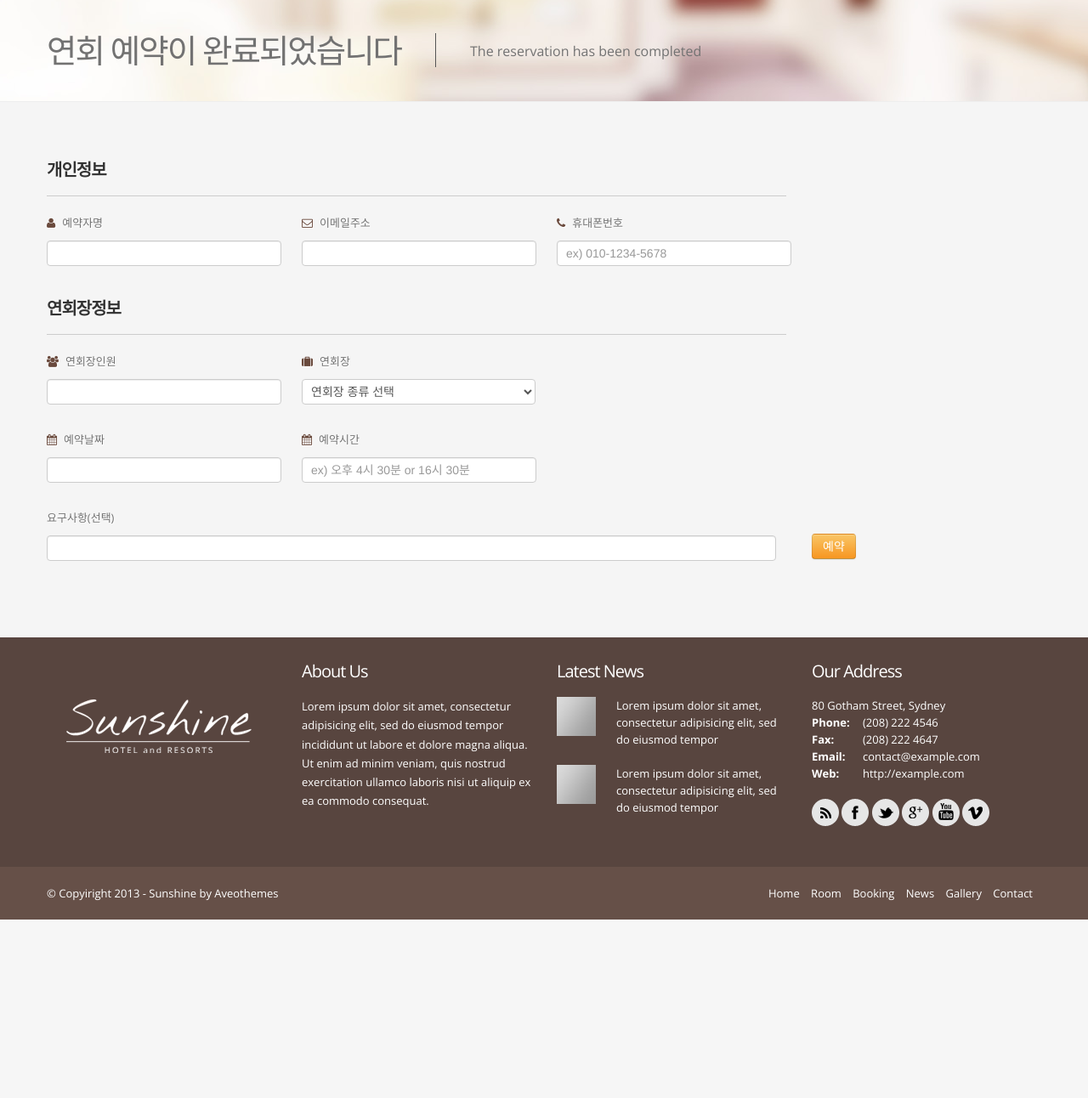
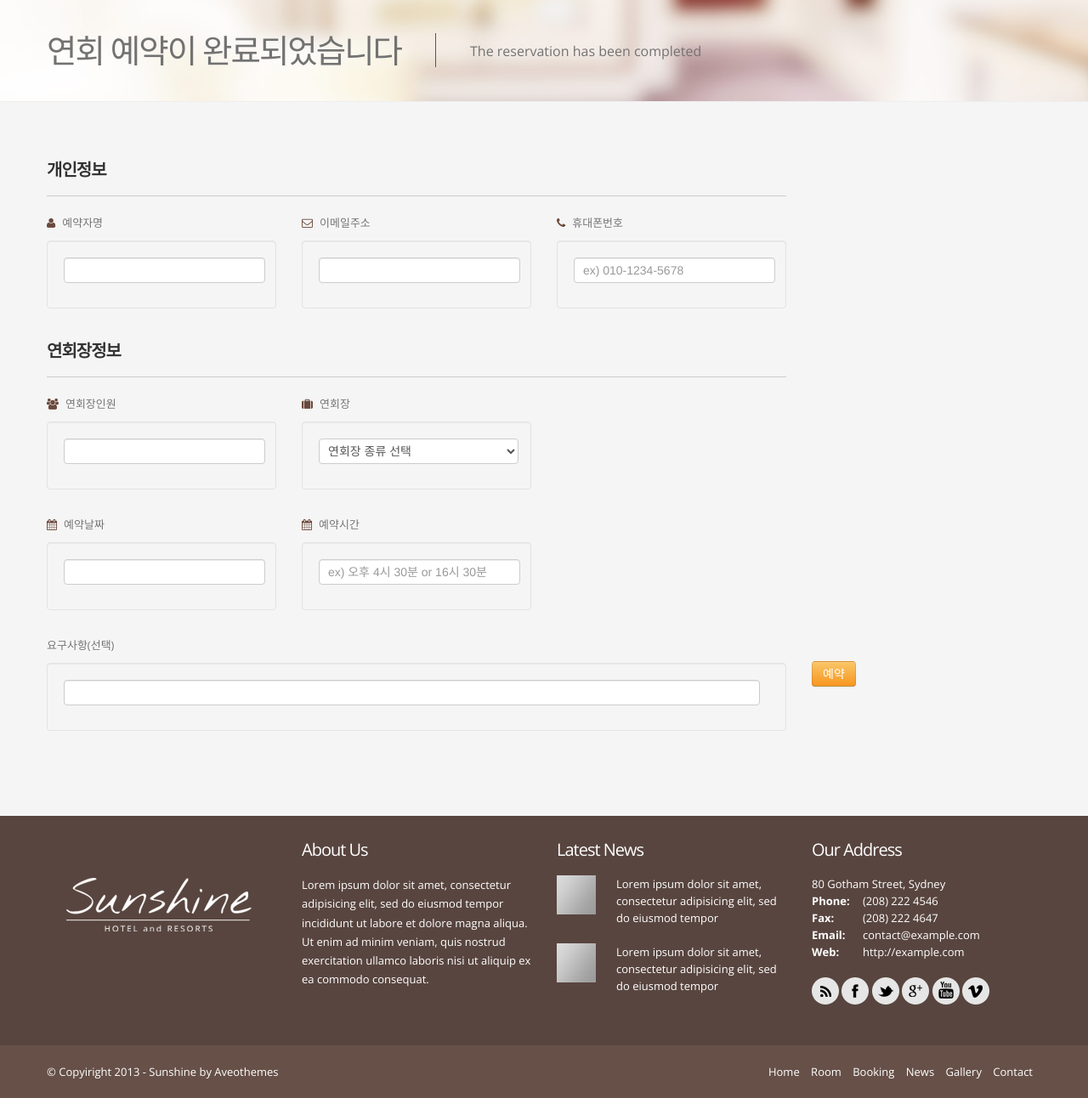
Before and after one commit to sojoong/legend, a Django app: template templates/Sunshine/html/banquet-reservation-ok.html in a window 1280 px wide. Shown: the part 229-1521 px from the top of the page at 85% size. Before the commit the page ends 1311 px from the top, so only its background shows below. Run offline with Django 3.2, Linux system fonts and the light colour scheme; the template is opened without the code that fills it: values that come from a table or form of the project are taken from there, others are empty.

Commit message:
update banquet reservation template

```diff
--- a/templates/Sunshine/html/banquet-reservation-ok.html
+++ b/templates/Sunshine/html/banquet-reservation-ok.html
@@ -66,24 +66,15 @@
               <h3 class="title span9">개인정보</h3>
               <div class="span3">
                 <span class="text-label"><i class=" icon-user"></i>예약자명</span>
-                <div class="control-group {% if reservation_form.name.errors %}warning{% endif %}">
-                  {{ reservation_form.name }}
-                </div>
-                {{ reservation_form.name.errors }}
+                  <div class="well">{{ reservation_form.name }}</div>
               </div>
               <div class="span3">
                 <span class="text-label"><i class="icon-envelope-alt"></i>이메일주소</span>
-                <div class="control-group {% if reservation_form.email.errors %}warning{% endif %}">
-                  {{ reservation_form.email }}
-                </div>
-                {{ reservation_form.email.errors }}
+                  <div class="well">{{ reservation_form.email }}</div>
               </div>
               <div class="span3">
                 <span class="text-label"><i class="icon-phone"></i>휴대폰번호</span>
-                <div class="control-group {% if reservation_form.phone.errors %}warning{% endif %}">
-                  {{ reservation_form.phone }}
-                </div>
-                {{ reservation_form.phone.errors }}
+                  <div class="well">{{ reservation_form.phone }}</div>
               </div>
             </div>
           </div>
@@ -95,20 +86,14 @@
               <h3 class="title span9">연회장정보</h3>
               <div class="span3">
                 <span class="text-label"><i class="icon-group"></i>연회장인원</span>
-                <div class="control-group {% if reservation_form.numberOfPeople.errors %}warning{% endif %}">
-                  {{ reservation_form.numberOfPeople }}
-                </div>
-                {{ reservation_form.numberOfPeople.errors }}
+                  <div class="well">{{ reservation_form.numberOfPeople }}</div>
               </div>
 
 
 
               <div class="span3">
                 <span class="text-label"><i class="icon-suitcase"></i>연회장</span>
-                <div class="control-group {% if reservation_form.hall.errors %}warning{% endif %}">
-                  {{ reservation_form.hall }}
-                </div>
-                {{ reservation_form.hall.errors }}
+                  <div class="well">{{ reservation_form.hall }}</div>
               </div>
 
             </div>
@@ -118,24 +103,17 @@
             <div class="row">
               <div class="span3">
                 <span class="text-label"><i class="icon-calendar"></i>예약날짜</span>
-                <div class="control-group {% if reservation_form.reservationDate.errors %}warning{% endif %}">
-                  {{ reservation_form.reservationDate }}
-                </div>
-                {{ reservation_form.reservationDate.errors }}
+                  <div class="well">{{ reservation_form.reservationDate }}</div>
               </div>
               <div class="span3">
                 <span class="text-label"><i class="icon-calendar"></i>예약시간</span>
-                <div class="control-group {% if reservation_form.reservationTime.errors %}warning{% endif %}">
-                  {{ reservation_form.reservationTime }}
-                </div>
-                {{ reservation_form.reservationTime.errors }}
+                  <div class="well">{{ reservation_form.reservationTime }}</div>
               </div>
             </div></div>
           <div class="span9">
 
             <span class="text-label">요구사항(선택)</span>
-            {{ reservation_form.request }}
-            {{ reservation_form.request.errors }}
+            <div class="well">{{ reservation_form.request }}</div>
 
           </div>
 
```
